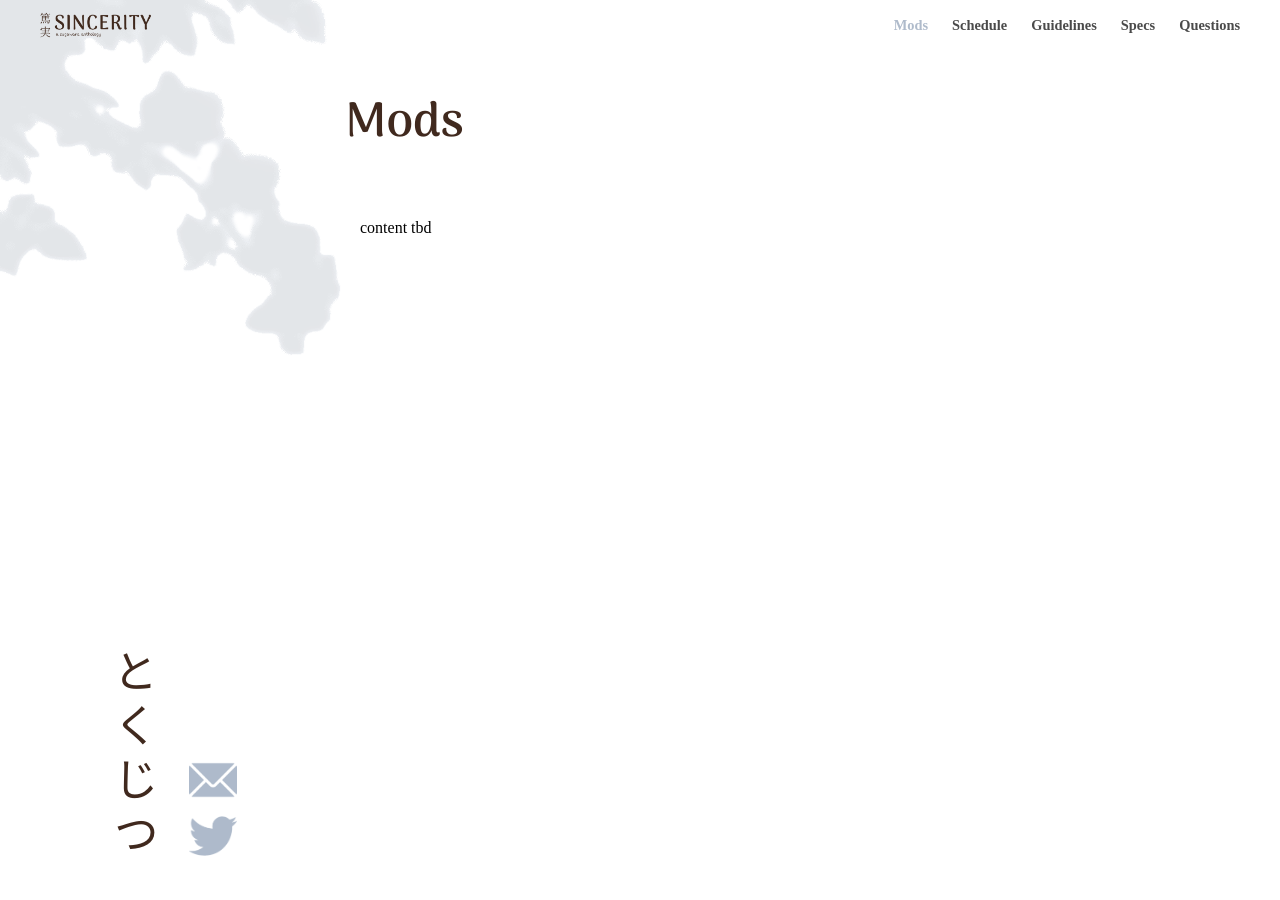
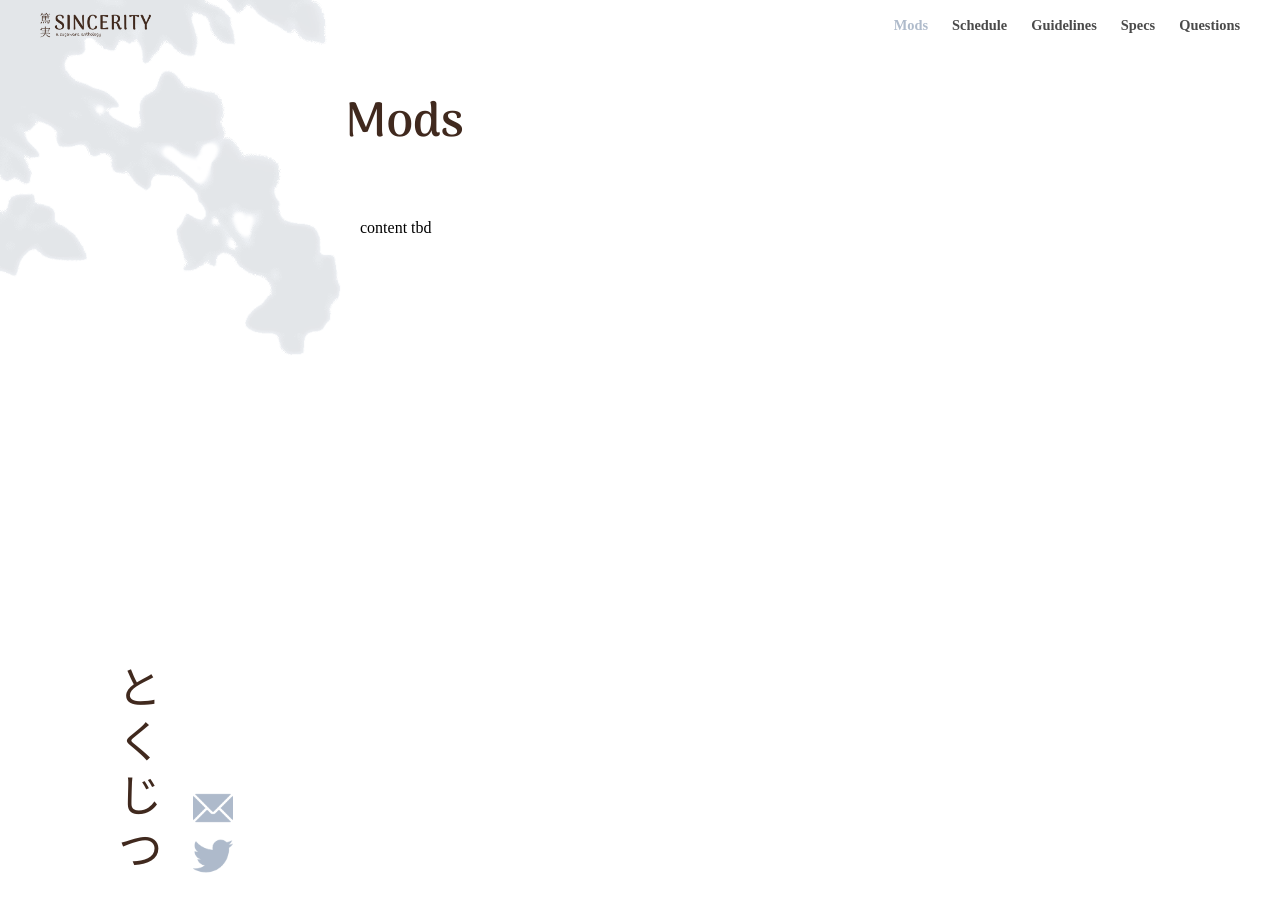
Before and after one commit to sugawara-collective/sincerity, a Jekyll site: the page built from _pages/02_mods.md, in a window 1280 px wide. Built offline with Jekyll 4.4.1, drawn with Linux system fonts in a browser that asks for light colours; some web fonts are replaced.

Commit message:
test sidebar

```diff
--- a/_sass/_fonts.scss
+++ b/_sass/_fonts.scss
@@ -1,26 +1,21 @@
-@font-face {
-  font-family: "Della Respira";
-  src: url(/assets/fonts/DellaRespira-Regular.ttf) format("truetype");
-}
-
 @font-face {
   font-family: "Alegreya";
-  src: url(/assets/fonts/Alegreya/Alegreya-Italic-VariableFont_wght.ttf) format("truetype");
+  src: url("/assets/fonts/Alegreya/Alegreya-Italic-VariableFont_wght.ttf") format("truetype");
   font-style: italic;
 }
 @font-face {
   font-family: "Alegreya";
-  src: url(/assets/fonts/Alegreya/Alegreya-VariableFont_wght.ttf) format("truetype");
+  src: url("/assets/fonts/Alegreya/Alegreya-VariableFont_wght.ttf") format("truetype");
 }
 
 @font-face {
   font-family: "Hi Melody";
-  src: url(/assets/fonts/HiMelody-Regular.ttf) format("truetype");
+  src: url("/assets/fonts/HiMelody-Regular.ttf") format("truetype");
 }
 
 @font-face {
   font-family: "Arima Madurai";
-  src: url(/assets/fonts/Arima_Madurai/ArimaMadurai-Regular.ttf) format("truetype");
+  src: url("/assets/fonts/Arima_Madurai/ArimaMadurai-Regular.ttf") format("truetype");
   font-weight: normal;
 }
 
--- a/_sass/_layout.scss
+++ b/_sass/_layout.scss
@@ -154,15 +154,15 @@
     align-items: center;
 
     div {
-      padding: 2em 1em;
+      padding: 1em 1em;
     }
 
     .j-suga {
-      padding-bottom: 2em;
+      padding-bottom: 1em;
     }
 
     .socials {
-      width: 3.5rem;
+      width: 2.5rem;
       padding: 0;
       padding-left: .5rem;
       padding-bottom: 1rem;
@@ -174,7 +174,7 @@
   }
 
 }
-@media screen and (min-width: 1024px) {
+@media screen and (min-width: 769px) {
   .page-main {
     display: grid;
     grid-template-columns: 25% 75%;
@@ -222,6 +222,7 @@
     align-items: baseline;
 
     .socials {
+      width: 3rem;
       padding-bottom: 0;
     }
 
```
